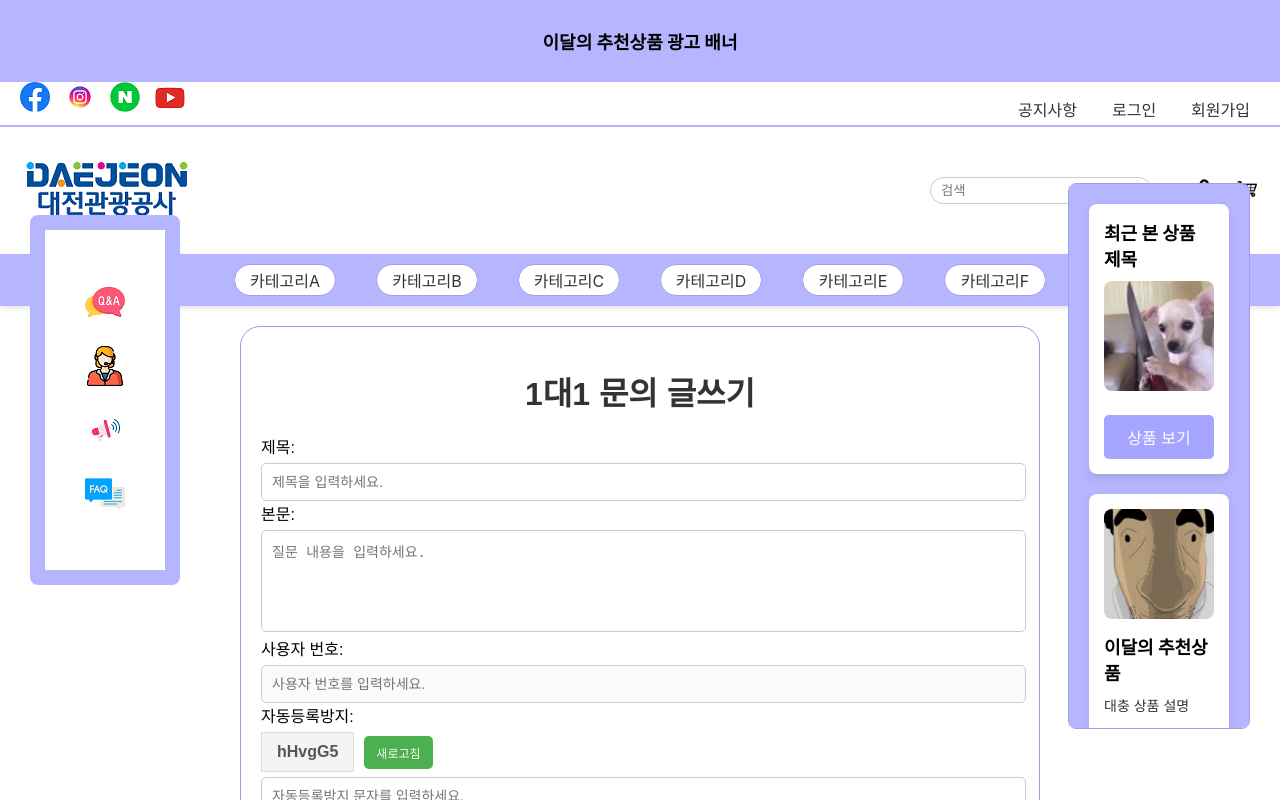
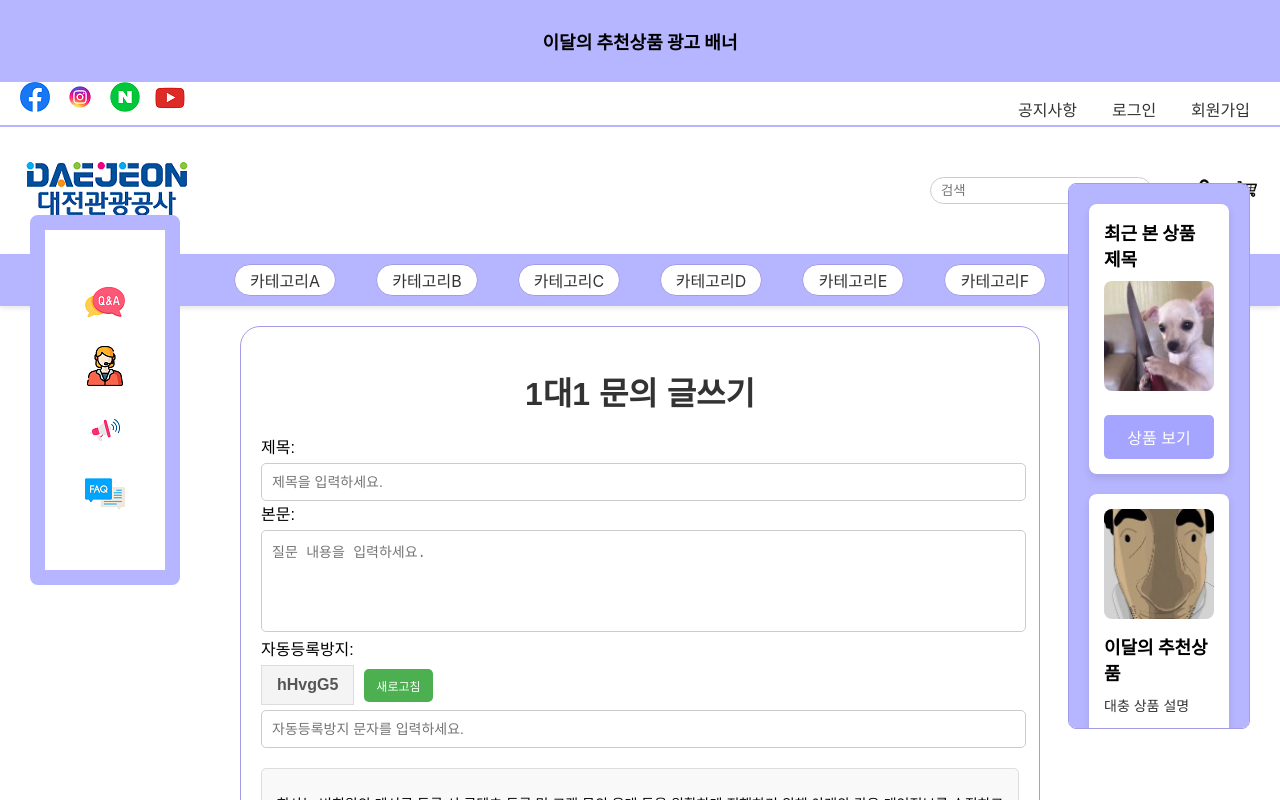
Before and after one commit to shin00010100/kkumdori, a React (Create React App) app in the folder kkumdori_project/kkumdori_front/: page /onetoone in a window 1280 px wide. Shown: the top 800 px of the page. Built offline with nearby package versions, Linux system fonts and the light colour scheme; no server answers; sample sign-in values are in the browser's storage.

Commit message:
외형 조금 수정

```diff
--- a/kkumdori_project/kkumdori_front/src/pages/otoboard/onetoone/OneToOne.js
+++ b/kkumdori_project/kkumdori_front/src/pages/otoboard/onetoone/OneToOne.js
@@ -8,14 +8,12 @@ const OneToOne = ({ addPost }) => {
     title: "",
     content: "",
     userNo: "", // 사용자 번호
-    userFullName: "", // 사용자 이름
     captchaInput: "",
     agree: false,
   });
-
   const [captcha, setCaptcha] = useState(generateCaptcha());
+  const [isAuth, setIsAuth] = useState(true);  // 로그인 상태
   const navigate = useNavigate();
-  const [isAuth, setIsAuth] = useState(true); // 로그인 상태
 
   // CAPTCHA 생성 함수
   function generateCaptcha() {
@@ -25,14 +23,14 @@ const OneToOne = ({ addPost }) => {
 
   // fetchUserData 함수 정의 (useCallback 사용)
   const fetchUserData = useCallback(async () => {
-    let token = sessionStorage.getItem("jwt"); // 세션에서 먼저 확인
+    let token = sessionStorage.getItem("jwt");  // 세션에서 먼저 확인
     if (!token) {
-      token = localStorage.getItem("jwt"); // 세션에 없으면 로컬스토리지에서 가져오기
+      token = localStorage.getItem("jwt");  // 세션에 없으면 로컬스토리지에서 가져오기
     }
 
     if (!token) {
       console.log("로그인 정보가 없습니다."); // 로그인 정보가 없으면 콘솔에 출력
-      setIsAuth(false); // 로그인 상태를 false로 업데이트
+      setIsAuth(false);  // 로그인 상태를 false로 업데이트
       navigate("/login"); // 로그인 페이지로 리디렉션
       return;
     }
@@ -44,14 +42,11 @@ const OneToOne = ({ addPost }) => {
         },
       });
 
-      // 사용자 번호 및 이름을 추출하여 formData에 설정
+      // 사용자 번호만 추출하여 formData에 설정
       const userNo = response.data.userNo;
-      const userFullName = response.data.fullname; // fullname을 바로 가져오기
-
       setFormData((prevData) => ({
         ...prevData,
         userNo: userNo, // 사용자 번호를 폼 데이터에 설정
-        userFullName: userFullName, // 사용자 이름을 폼 데이터에 설정
       }));
     } catch (error) {
       console.error("사용자 정보를 가져오는 데 실패했습니다:", error);
@@ -95,7 +90,6 @@ const OneToOne = ({ addPost }) => {
       title: formData.title,
       content: formData.content,
       userNo: parseInt(formData.userNo), // 사용자 번호는 숫자로 변환
-      userFullName: formData.userFullName, // 사용자 이름 추가
     };
 
     console.log("Sending post data:", postData);
@@ -116,7 +110,6 @@ const OneToOne = ({ addPost }) => {
           title: "",
           content: "",
           userNo: "",
-          userFullName: "",
           captchaInput: "",
           agree: false,
         });
@@ -162,21 +155,6 @@ const OneToOne = ({ addPost }) => {
             placeholder="질문 내용을 입력하세요."
             rows="5"
             required
-          />
-        </label>
-
-        {/* 사용자 번호 */}
-        <label className="label-userNo">
-          사용자 번호:
-          <input
-            type="number"
-            name="userNo"
-            className="inputer"
-            value={formData.userNo}
-            onChange={handleChange}
-            placeholder="사용자 번호를 입력하세요."
-            required
-            disabled // 사용자 번호는 자동으로 설정되므로 입력할 필요 없음
           />
         </label>
 
```
